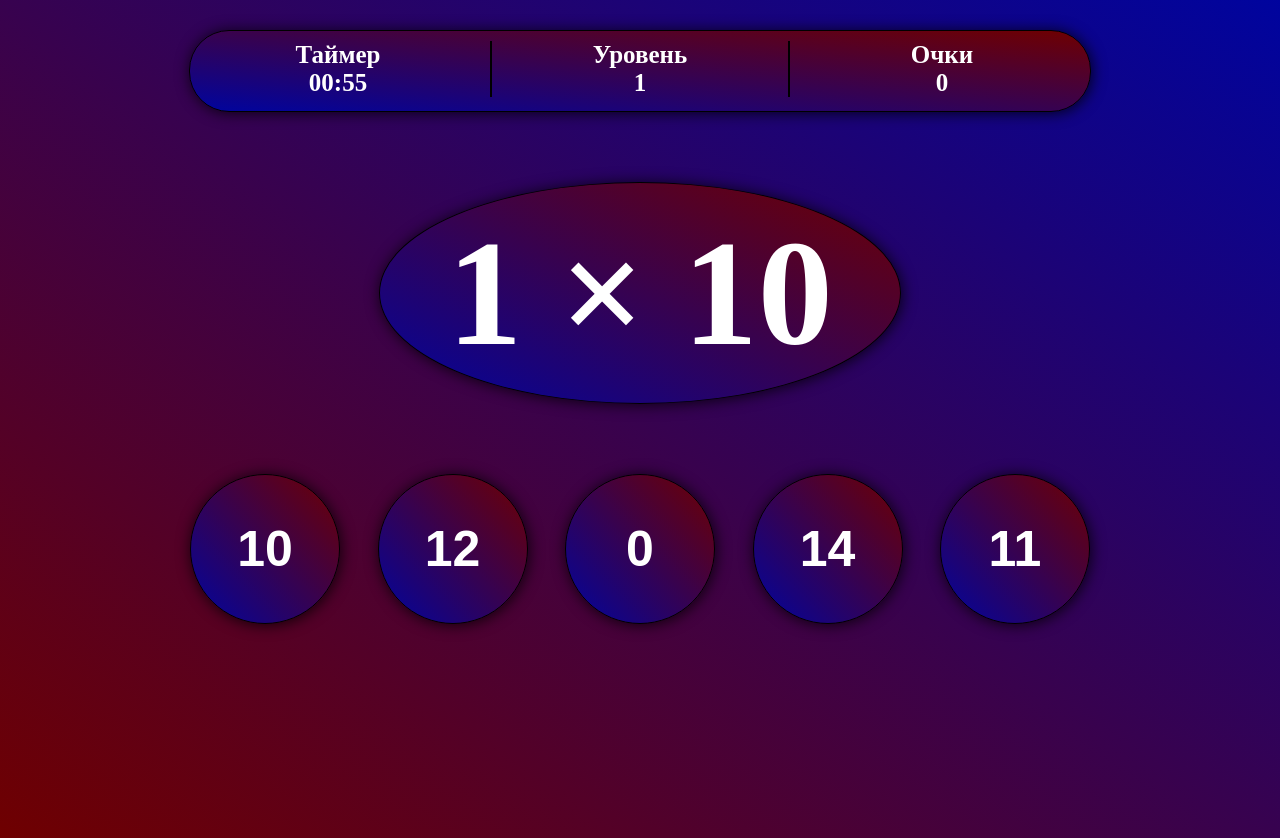
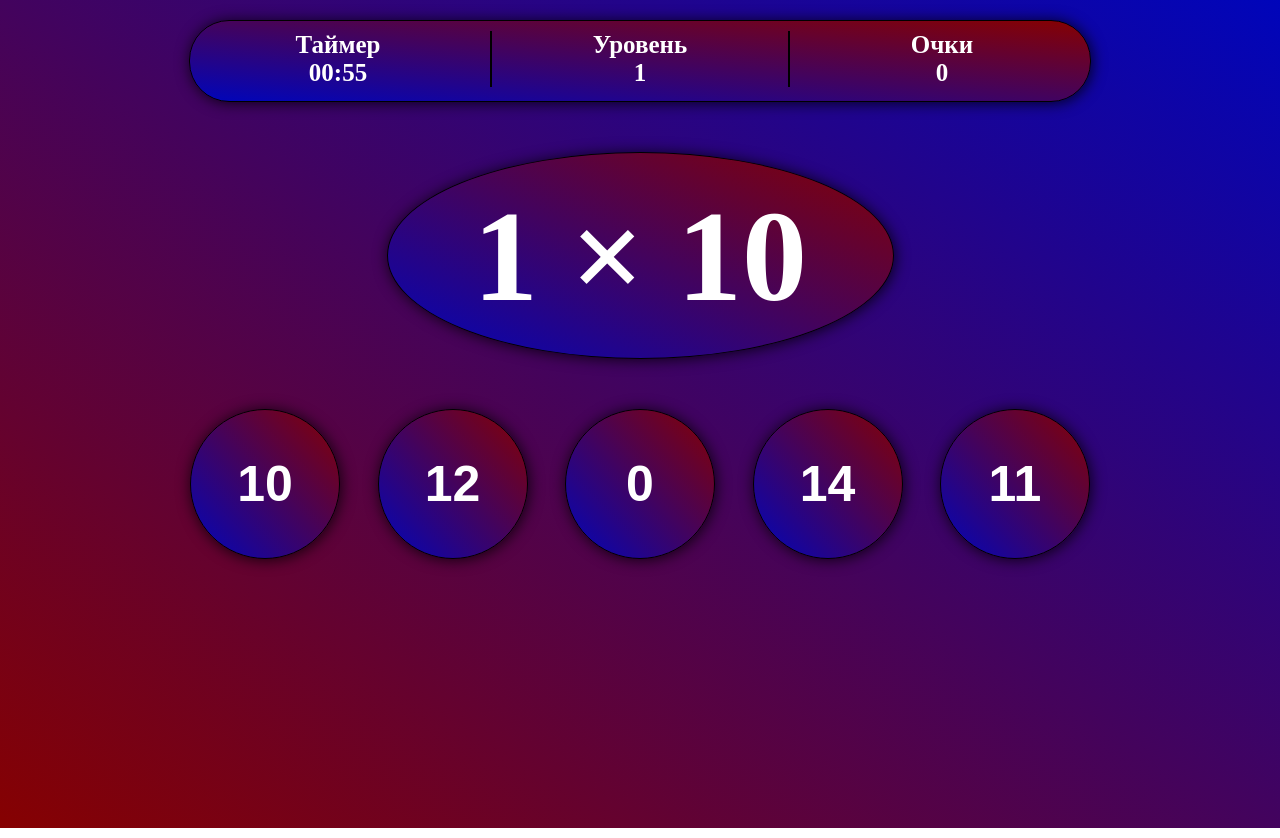
Before and after one commit to Lordrenat/MultipGame, a plain HTML site: page index.html in a window 1280 px wide. Drawn offline with nearby package versions, Linux system fonts and the light colour scheme.

Commit message:
Update css.css

```diff
--- a/css.css
+++ b/css.css
@@ -1,13 +1,13 @@
 body {
-	background: linear-gradient(to bottom left, #00049e, #6f0000);
+	background: linear-gradient(to bottom left, #0005ba, #860101);
 	color: #fff;
 	height: 100vh;
 	}
 #top {
 	width: 900px;
 	height: 60px;
-	margin: 30px auto 0;
-	background: linear-gradient(to bottom left, #6f0000, #00049e);
+	margin: 20px auto 0;
+	background: linear-gradient(to bottom left, #860101, #0005ba);
 	padding: 10px 0 10px 0;
 	border: 1px solid black;
 	border-radius: 40px;
@@ -29,14 +29,14 @@ body {
 	display: flex;
 	justify-content: center;
 	align-items: center;
-	width: 520px;
-	height: 220px;
-	font-size: 150px;
+	width: 505px;
+	height: 205px;
+	font-size: 130px;
 	font-weight: bold;
-	margin: 70px auto;
+	margin: 50px auto;
 	border: 1px solid black;
 	border-radius: 50%;
-	background: linear-gradient(to bottom left, #6f0000, #00049e);
+	background: linear-gradient(to bottom left, #860101, #0005ba);
 	box-shadow:1px 1px 14px 1px rgba(0,0,0,0.73);
 	}
 #vary > div {
@@ -52,14 +52,28 @@ body {
 	color: #fff;
 	font-size: 50px;
 	font-weight: bold;
-	background: linear-gradient(to bottom left, #6f0000, #00049e);
+	background: linear-gradient(to bottom left, #860101, #0005ba);
 	box-shadow:1px 1px 14px 1px rgba(0,0,0,0.73);
 	border-radius: 50%;
 	border: 1px solid black;
 	outline: none;
 	}
 .btn:hover {
-	background: linear-gradient(to bottom left, #00049e, #6f0000);
+	background: linear-gradient(to bottom left, #0005ba, #860101);
 }
 .btn:active {
 	box-shadow: none;
+}
+
+#check {
+	text-align: center;
+	font-weight: bold;
+	font-size: 20px;
+	margin: 0 auto 20px;
+	width: 170px;
+	border: 1px solid black;
+	box-shadow:1px 1px 14px 1px rgba(0,0,0,0.73);
+	background: linear-gradient(to bottom left, #860101, #0005ba);
+	height: 30px;
+	padding-top: 7px;
+}
```
